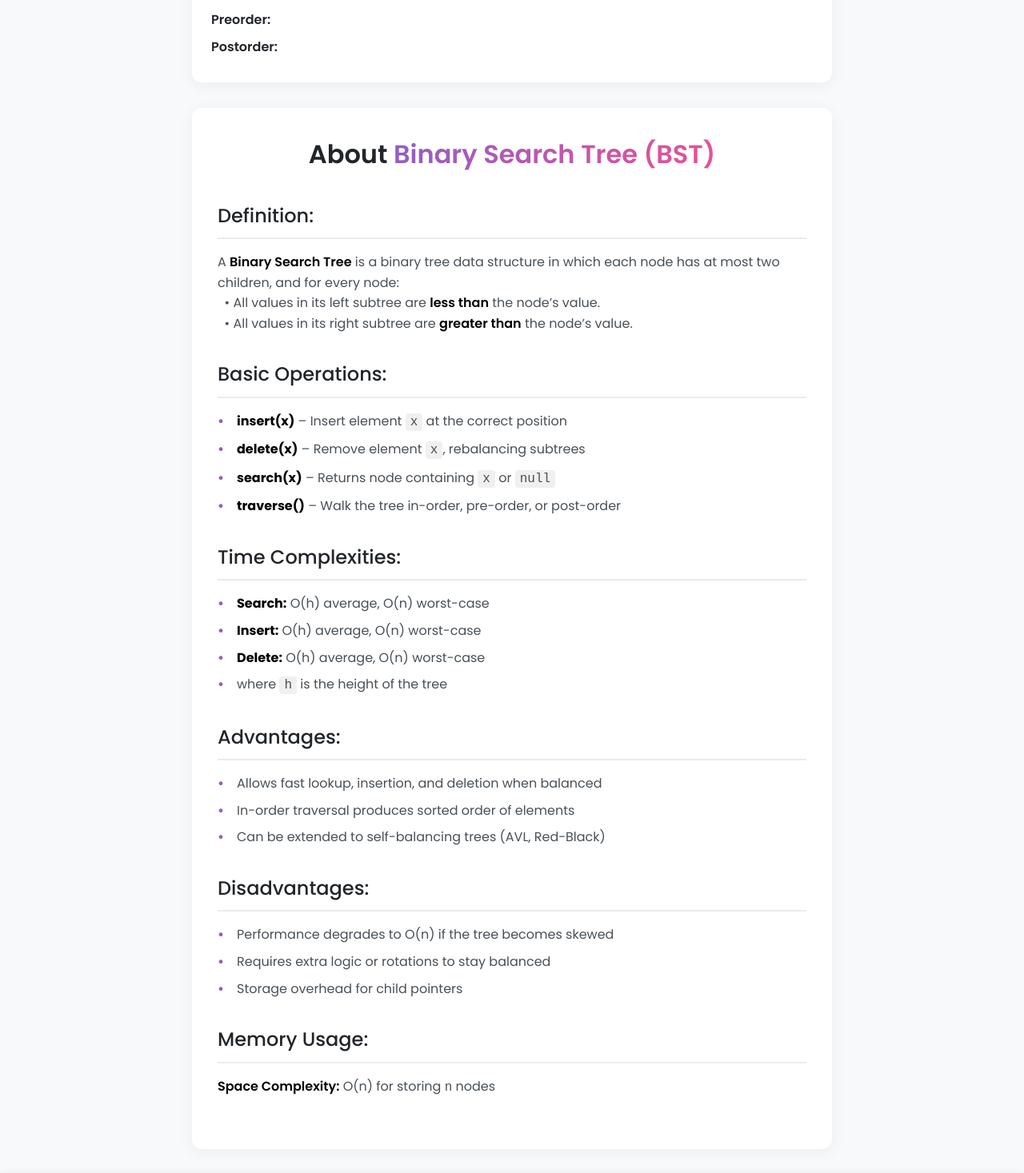
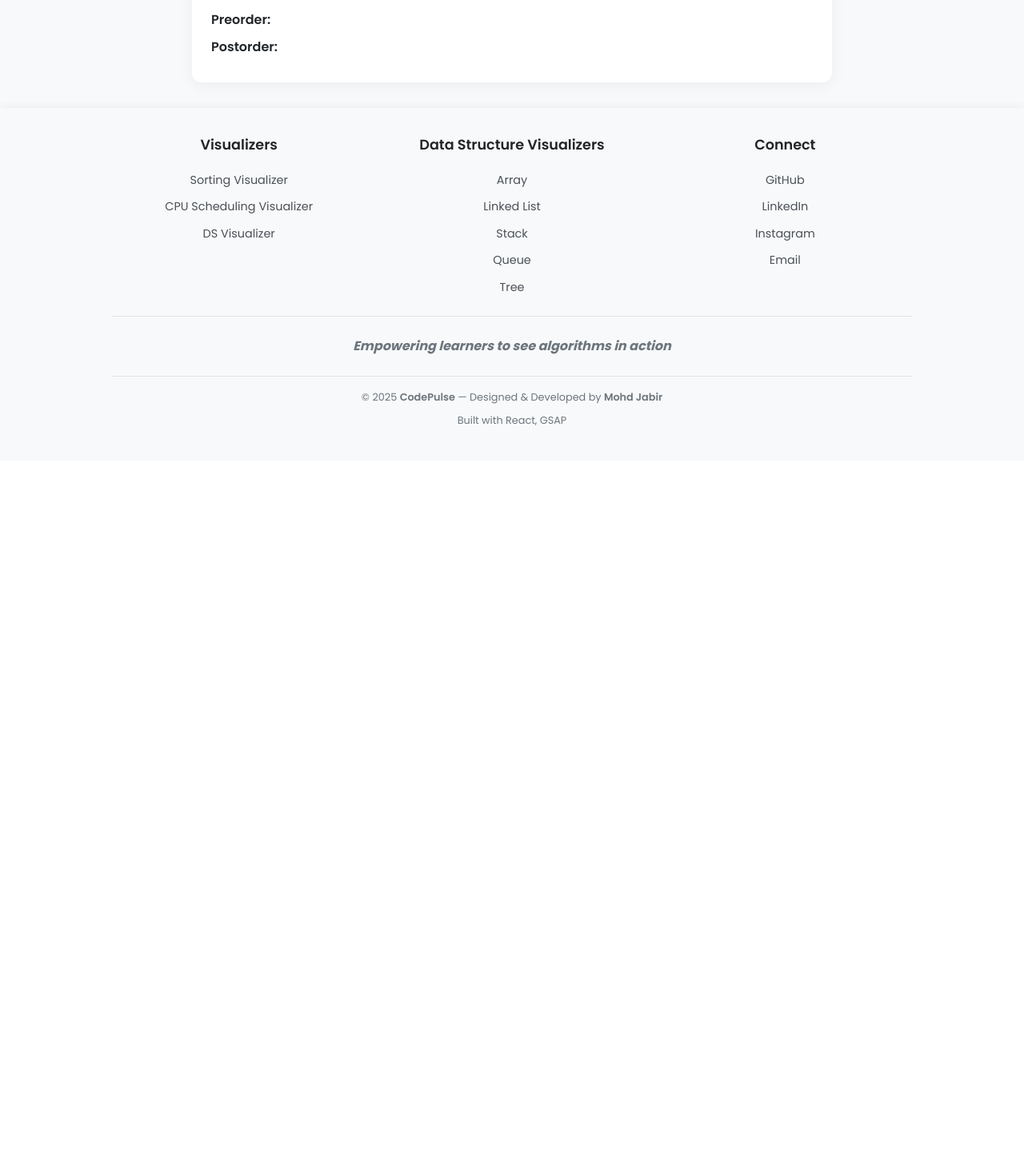
Before and after one commit to Mohd-Jabir/CodePulse, a React (Vite) app: page /#/Visualizer/ds/Tree in a window 1280 px wide. Shown: the part 1083-2550 px from the top of the page at 80% size. After the commit the page ends 1659 px from the top, so only its background shows below. Built offline with nearby package versions, Linux system fonts and the light colour scheme.

Commit message:
Update Tree.jsx

```diff
--- a/src/Components/Jsx/Tree.jsx
+++ b/src/Components/Jsx/Tree.jsx
@@ -6,6 +6,7 @@ import { v4 as uuidv4 } from "uuid";
 // TreeNode renders a circle with label and animation
 const TreeNode = ({ x, y, value, highlight, inserted, removed, onRemove }) => {
   const ref = useRef();
+
   // insertion animation
   useEffect(() => {
     if (inserted) {
@@ -17,7 +18,7 @@ const TreeNode = ({ x, y, value, highlight, inserted, removed, onRemove }) => {
     }
   }, [inserted]);
 
-  // highlight animation: change fill to red then back
+  // highlight animation
   useEffect(() => {
     if (highlight) {
       const tl = gsap.timeline();
@@ -28,7 +29,7 @@ const TreeNode = ({ x, y, value, highlight, inserted, removed, onRemove }) => {
     }
   }, [highlight]);
 
-  // removal animation: slower fade-out and shrink
+  // removal animation
   useEffect(() => {
     if (removed) {
       gsap.to(ref.current, {
@@ -66,6 +67,12 @@ const TreeNode = ({ x, y, value, highlight, inserted, removed, onRemove }) => {
       </text>
     </g>
   );
+};
+
+// Utility: Get depth of tree for dynamic height
+const getTreeDepth = (node) => {
+  if (!node) return 0;
+  return 1 + Math.max(getTreeDepth(node.left), getTreeDepth(node.right));
 };
 
 const Tree = () => {
@@ -173,7 +180,7 @@ const Tree = () => {
     rebuild(null, null);
   };
 
-  // traversal with recording result and slow incremental update
+  // Traversals with highlight
   const handleTraverse = async (order) => {
     if (!treeRef.current) return;
     const sequence = [];
@@ -202,12 +209,11 @@ const Tree = () => {
     };
     dfs[order](treeRef.current);
 
-    // clear relevant result before starting
+    // Clear result
     if (order === "inorder") setInorderRes([]);
     if (order === "preorder") setPreorderRes([]);
     if (order === "postorder") setPostorderRes([]);
 
-    // animate highlight and update displayed sequence one by one
     const currentNodes = [...nodes];
     const tempSeq = [];
     for (let val of sequence) {
@@ -218,19 +224,24 @@ const Tree = () => {
         if (order === "inorder") setInorderRes([...tempSeq]);
         if (order === "preorder") setPreorderRes([...tempSeq]);
         if (order === "postorder") setPostorderRes([...tempSeq]);
-        await new Promise((res) => setTimeout(res, 2000)); // slower pause
+        await new Promise((res) => setTimeout(res, 2000));
       }
     }
     setHighlightId(null);
   };
+
+  // Compute tree height for dynamic SVG height
+  const treeDepth = getTreeDepth(treeRef.current);
+  const canvasHeight = 100 + treeDepth * 80;
 
   return (
     <section>
       <div>
         <h6 className="Tree-heading" tabIndex="-1">
           Tree <span> Visualizer</span>
-        </h6>{" "}
+        </h6>
       </div>
+
       <div className="Tree-input">
         <input
           type="number"
@@ -239,6 +250,7 @@ const Tree = () => {
           placeholder="Enter a number"
         />
       </div>
+
       <div className="Tree-button">
         <button onClick={handleInsert} className="Tree-btn">
           Insert
@@ -273,7 +285,8 @@ const Tree = () => {
         </button>
       </div>
 
-      <svg width="100%" height="500" className="Tree-canvas">
+      {/* Dynamic Height SVG */}
+      <svg width="100%" height={canvasHeight} className="Tree-canvas">
         {nodes.map(
           (n) =>
             n.parentX != null && (
@@ -288,7 +301,6 @@ const Tree = () => {
               />
             )
         )}
-
         {nodes.map((n) => (
           <TreeNode
             key={n.id}
@@ -303,7 +315,7 @@ const Tree = () => {
         ))}
       </svg>
 
-      {/* Traversal Results Display */}
+      {/* Traversal Outputs */}
       <div className="Tree-traverse-results">
         <h2>Traversal Outputs</h2>
         <p>
@@ -316,92 +328,6 @@ const Tree = () => {
           <strong>Postorder:</strong> {postorderRes.join(" -> ")}
         </p>
       </div>
-      <div className="bst-info-container">
-        <h2>
-          About <span id="sp">Binary Search Tree (BST)</span>
-        </h2>
-
-        <div className="bst-section">
-          <h3>Definition:</h3>
-          <p>
-            A <strong>Binary Search Tree</strong> is a binary tree data
-            structure in which each node has at most two children, and for every
-            node:
-            <br />
-            &nbsp;&nbsp;• All values in its left subtree are{" "}
-            <strong>less than</strong> the node’s value.
-            <br />
-            &nbsp;&nbsp;• All values in its right subtree are{" "}
-            <strong>greater than</strong> the node’s value.
-          </p>
-        </div>
-
-        <div className="bst-section">
-          <h3>Basic Operations:</h3>
-          <ul>
-            <li>
-              <strong>insert(x)</strong> – Insert element <code>x</code> at the
-              correct position
-            </li>
-            <li>
-              <strong>delete(x)</strong> – Remove element <code>x</code>,
-              rebalancing subtrees
-            </li>
-            <li>
-              <strong>search(x)</strong> – Returns node containing{" "}
-              <code>x</code> or <code>null</code>
-            </li>
-            <li>
-              <strong>traverse()</strong> – Walk the tree in-order, pre-order,
-              or post-order
-            </li>
-          </ul>
-        </div>
-
-        <div className="bst-section">
-          <h3>Time Complexities:</h3>
-          <ul>
-            <li>
-              <strong>Search:</strong> O(h) average, O(n) worst-case
-            </li>
-            <li>
-              <strong>Insert:</strong> O(h) average, O(n) worst-case
-            </li>
-            <li>
-              <strong>Delete:</strong> O(h) average, O(n) worst-case
-            </li>
-            <li>
-              where <code>h</code> is the height of the tree
-            </li>
-          </ul>
-        </div>
-
-        <div className="bst-section">
-          <h3>Advantages:</h3>
-          <ul>
-            <li>Allows fast lookup, insertion, and deletion when balanced</li>
-            <li>In-order traversal produces sorted order of elements</li>
-            <li>Can be extended to self-balancing trees (AVL, Red-Black)</li>
-          </ul>
-        </div>
-
-        <div className="bst-section">
-          <h3>Disadvantages:</h3>
-          <ul>
-            <li>Performance degrades to O(n) if the tree becomes skewed</li>
-            <li>Requires extra logic or rotations to stay balanced</li>
-            <li>Storage overhead for child pointers</li>
-          </ul>
-        </div>
-
-        <div className="bst-section">
-          <h3>Memory Usage:</h3>
-          <p>
-            <strong>Space Complexity:</strong> O(n) for storing <code>n</code>{" "}
-            nodes
-          </p>
-        </div>
-      </div>
     </section>
   );
 };
```
